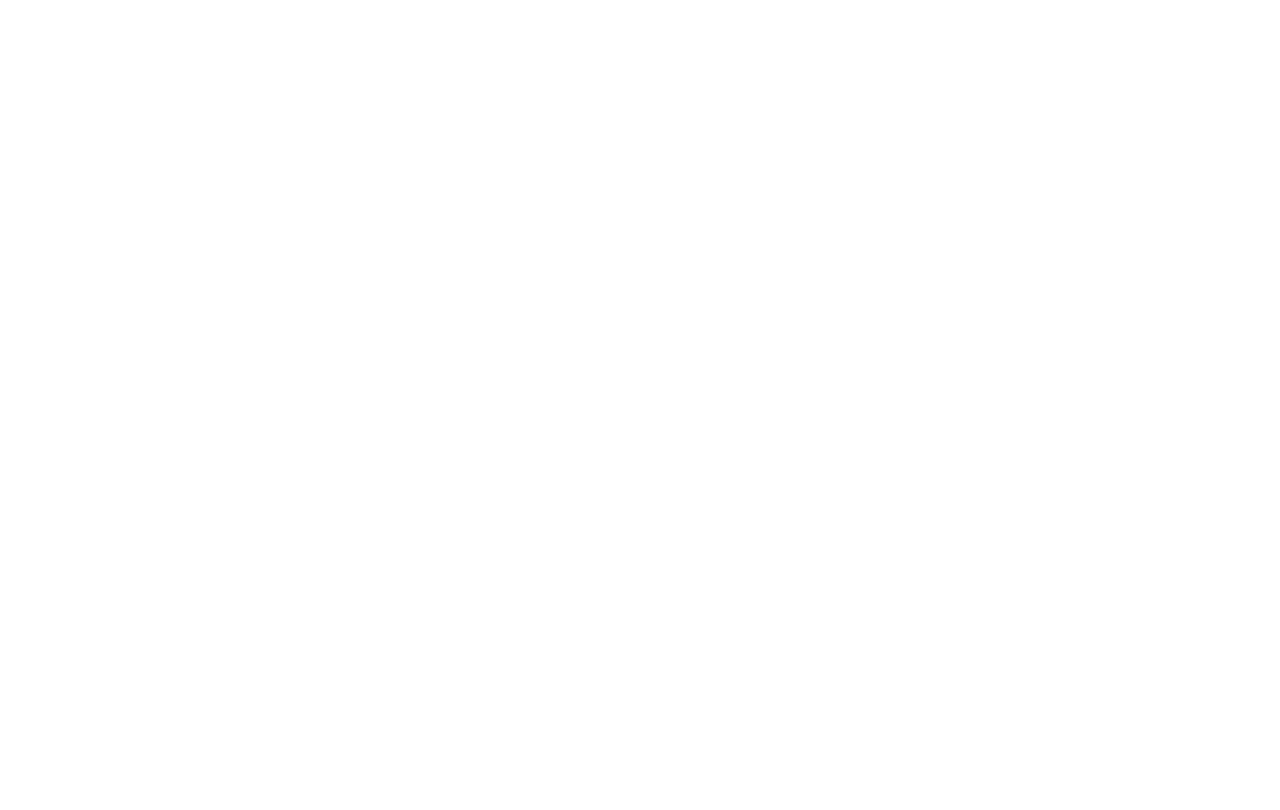
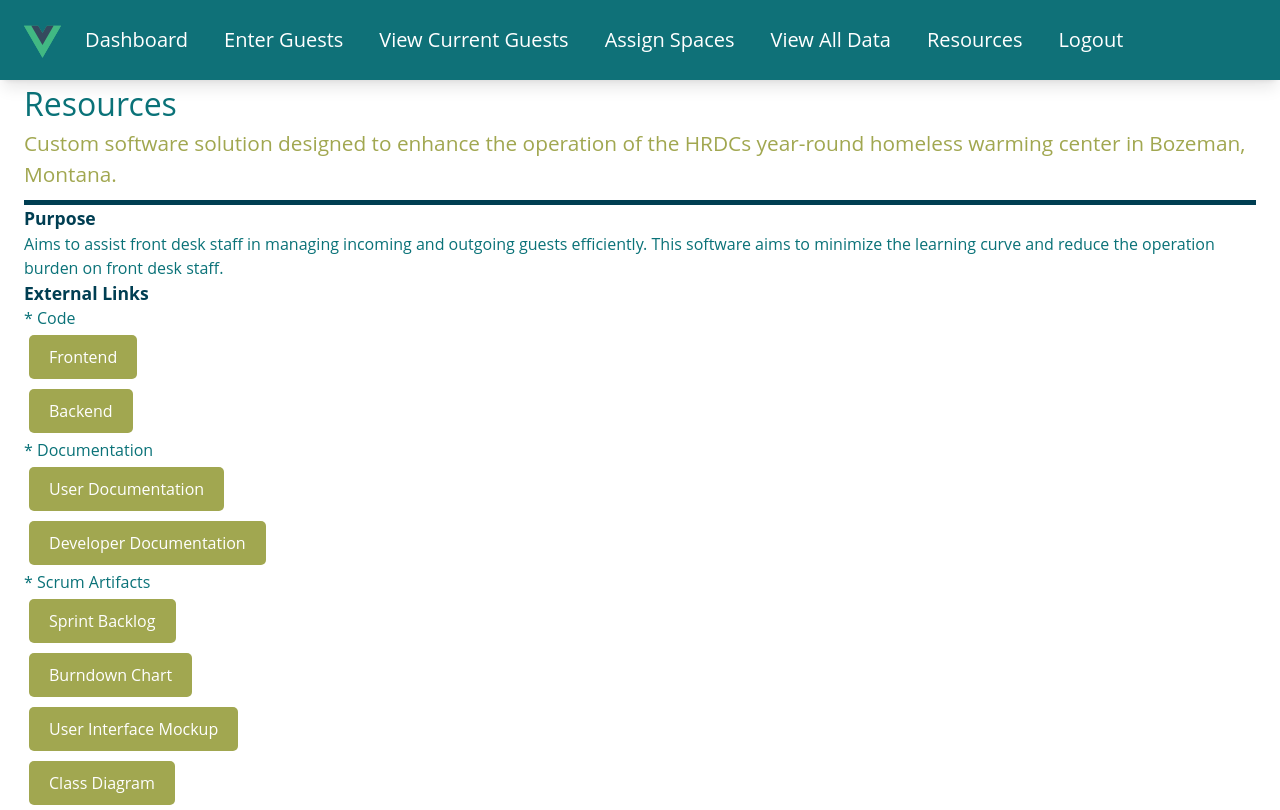
Before and after one commit to 423s24/Group_3, a Vue app in the folder warming-shelter/: page /resources in a window 1280 px wide. Before the commit this address had no page. Built offline with nearby package versions, Linux system fonts and the light colour scheme; sample sign-in values are in the browser's storage.

Commit message:
Added resources page

```diff
--- a/warming-shelter/src/Router.js
+++ b/warming-shelter/src/Router.js
@@ -9,6 +9,7 @@ import Error from "./views/Error.vue";
 import ViewAllGuests from "./views/ViewAllGuests.vue"
 import GuestProfile from './views/GuestProfile.vue';
 import CurrentGuests from './views/CurrentGuests.vue';
+import Resources from './views/Resources.vue';
 
 const routes = [
     { path: '/', component: Login },
@@ -18,6 +19,7 @@ const routes = [
     { path: '/error', component: Error},
     { path: '/viewallguests', component: ViewAllGuests},
     { path: '/currentguests', component: CurrentGuests},
+    { path: '/resources', component: Resources},
     { path: '/guest/:id', name: 'GuestProfile', component: GuestProfile}
 ]
 
--- a/warming-shelter/src/components/Header.vue
+++ b/warming-shelter/src/components/Header.vue
@@ -9,7 +9,7 @@
                     <router-link to="/currentguests" class="mr-6 hover:text-hrdc-orange">View Current Guests</router-link>
                     <router-link to="/dashboard" class="mr-6 hover:text-hrdc-orange">Assign Spaces</router-link>
                     <router-link to="/viewallguests" class="mr-6 hover:text-hrdc-orange">View All Data</router-link>
-                    <router-link to="/dashboard" class="mr-6 hover:text-hrdc-orange">Resources</router-link>
+                    <router-link to="/resources" class="mr-6 hover:text-hrdc-orange">Resources</router-link>
                     <router-link to="/" class="mr-6 hover:text-hrdc-orange" @click.native="logout">Logout</router-link>
                     <!-- <li class="mr-6 hover:text-hrdc-orange"><a href = "#">Dashboard</a></li>
                     <li class="mr-6 hover:text-hrdc-orange"><a href = "#">Enter Guests</a></li>
--- /dev/null
+++ b/warming-shelter/src/views/Resources.vue
@@ -0,0 +1,75 @@
+<template>
+    <Header />
+    <Wrapper>
+
+        <h1>Resources</h1>
+        <h2>Custom software solution designed to enhance the operation of the HRDCs year-round homeless warming center in Bozeman, Montana.</h2>
+
+        <h3>Purpose</h3>
+        <p>Aims to assist front desk staff in managing incoming and outgoing guests efficiently. This software aims to minimize the learning curve and reduce the operation burden on front desk staff.</p>
+
+        <h3>External Links</h3>
+
+        <h4>* Code</h4>
+        <a href="https://github.com/423s24/Group_3/tree/main/warming-shelter" class="button">Frontend</a> <br>
+        <a href="https://github.com/423s24/Group_3/tree/main/warming-shelter-restapi" class="button">Backend</a> <br>
+
+        <h4>* Documentation</h4>
+        <a href="https://github.com/423s24/Group_3/blob/main/documentation/user-documentation.md" class="button">User Documentation</a> <br>
+        <a href="https://github.com/423s24/Group_3/blob/main/documentation/developer-documentation.md" class="button">Developer Documentation</a> <br>
+
+        <h4>* Scrum Artifacts</h4>
+        <a href="https://miro.com/app/board/uXjVNwgTvPg=/" class="button">Sprint Backlog</a> <br>
+        <a href="https://docs.google.com/spreadsheets/d/1G-hcGIVEK-EKRsp6uCBdT0qUcOHVx9o86jCKsIm3S-U/edit#gid=2070898809" class="button">Burndown Chart</a> <br>
+        <a href="https://www.figma.com/file/y9VvcpAj8Jtrc6drjBlYA7/HRDC-Dashboard?type=design&node-id=0-1&mode=design" class="button">User Interface Mockup</a> <br>
+        <a href="https://github.com/423s24/Group_3/blob/main/Class_Diagram.png" class="button">Class Diagram</a>
+
+    </Wrapper>
+
+</template>
+
+<script>
+import Header from '../components/Header.vue'
+import Wrapper from '../components/Wrapper.vue'
+
+export default {
+    components: {
+      Header,
+      Wrapper,
+    }
+}
+</script>
+
+<style>
+        body {
+            font-family: 'Open Sans', sans-serif;
+            color: #0a7278;;
+        }
+        h1{
+            font-size: 2em;
+        }
+        h2{
+            color:#a1a750;
+            border-bottom: 5px solid #003e52;
+            padding-bottom: 10px;
+            font-size: 1.3em;
+        }
+        h3{
+            color: #003e52;
+            font-size: 1.1em;
+            font-weight: bold;
+        }
+        .button {
+            display: inline-block;
+            padding: 10px 20px;
+            margin: 5px;
+            background-color: #a1a750;
+            color: white;
+            text-decoration:
+            none; border-radius: 5px;
+        }
+        .button:hover{
+            background-color: darkgrey;
+            color: #0a7278
+        }
+</style>
--- a/warming-shelter/src/views/ViewAllGuests.vue
+++ b/warming-shelter/src/views/ViewAllGuests.vue
@@ -8,7 +8,7 @@
               id="search"
               v-model="searchQuery"
               type="text"
-              placeholder="Enter name..."
+              placeholder="Search name..."
               class="border-2 border-gray-300 px-2 py-1 rounded"
             />
           </div>
```
Also changed, not shown: warming-shelter/src/views/CurrentGuests.vue (line endings or trailing spaces).
